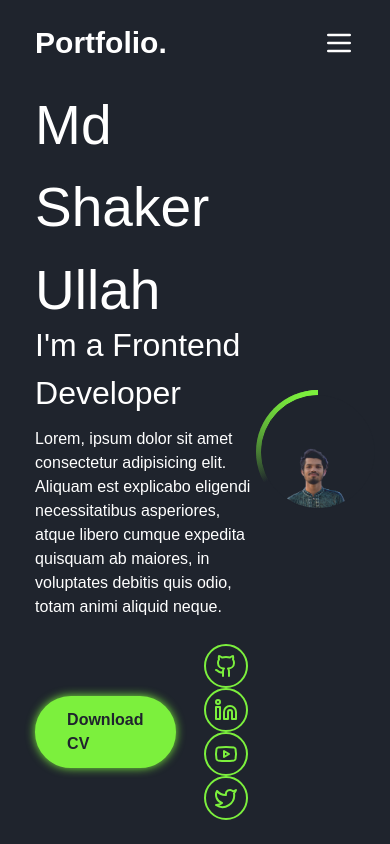
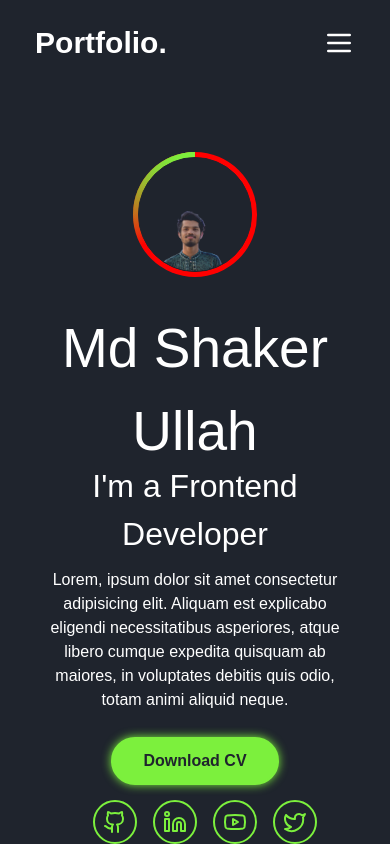
Before and after one commit to shaker11Batch/my-portfolio-, a React (Vite) app: page / in a window 390 px wide. Built offline with nearby package versions, Linux system fonts and the light colour scheme.

Commit message:
banner is added

```diff
--- a/src/component/Profile/Profile.css
+++ b/src/component/Profile/Profile.css
@@ -4,6 +4,7 @@
     height: 100vh;
     padding: 60px 9% 0;
     color: #fff;
+    gap: 30px;
 }
 
 .profile-info h1 {
@@ -68,7 +69,7 @@
     position: relative;
     width: 32vw;
     height: 32vw;
-    /* background: red; */
+    background: red;
     border-radius: 50%;
     padding: 5px;
     display: flex;
@@ -106,3 +107,22 @@
     object-fit: cover;
     mix-blend-mode: lighten;
 }
+
+
+/* -------- Responsive Styles -------- */
+@media (max-width: 750px) {
+  .profile {
+    flex-direction: column-reverse
+
+  }
+  .btn-sci{
+    flex-direction: column;
+
+}
+.sci{
+    margin-top: 15px;
+}
+.profile-info{
+    text-align: center;
+}
+}
```
